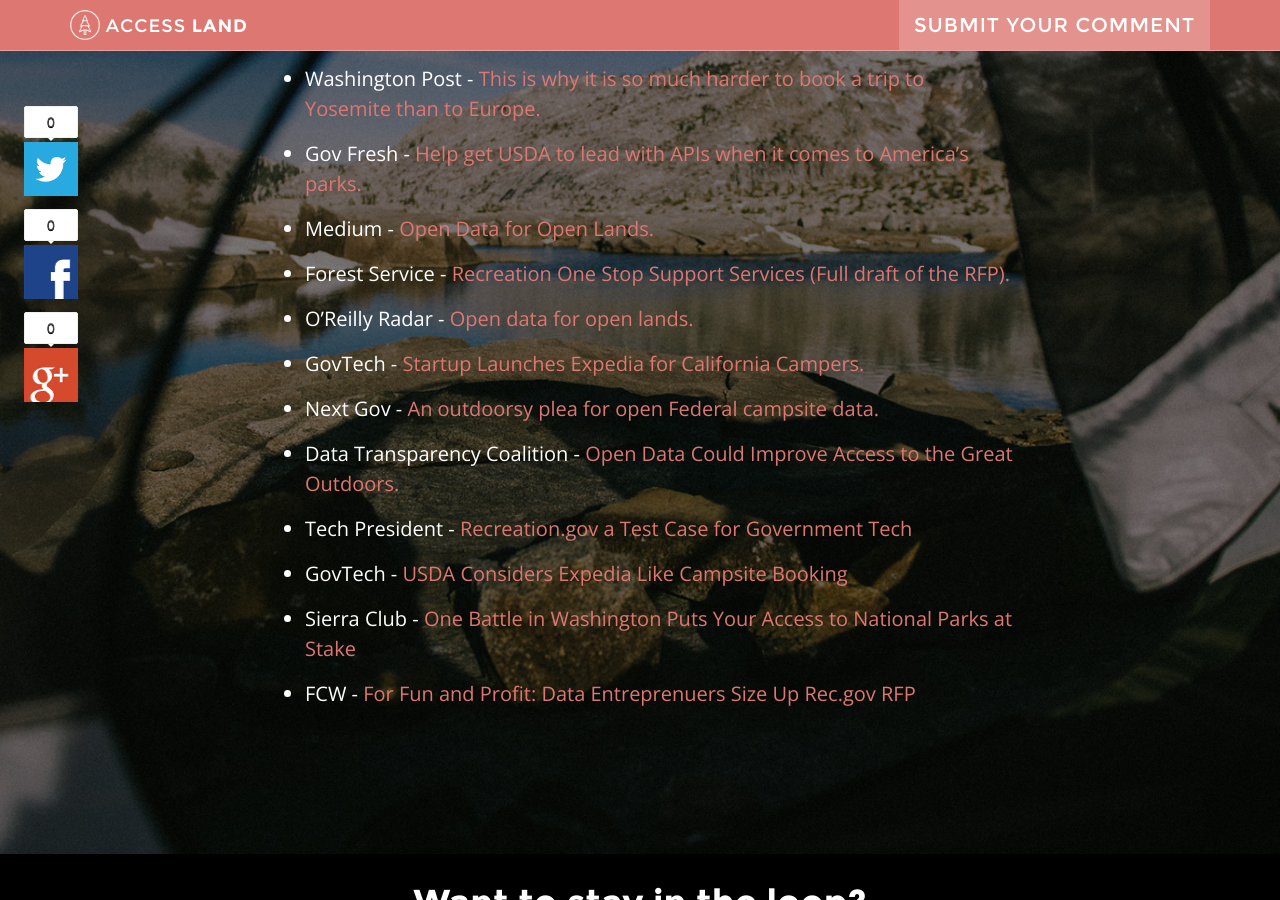
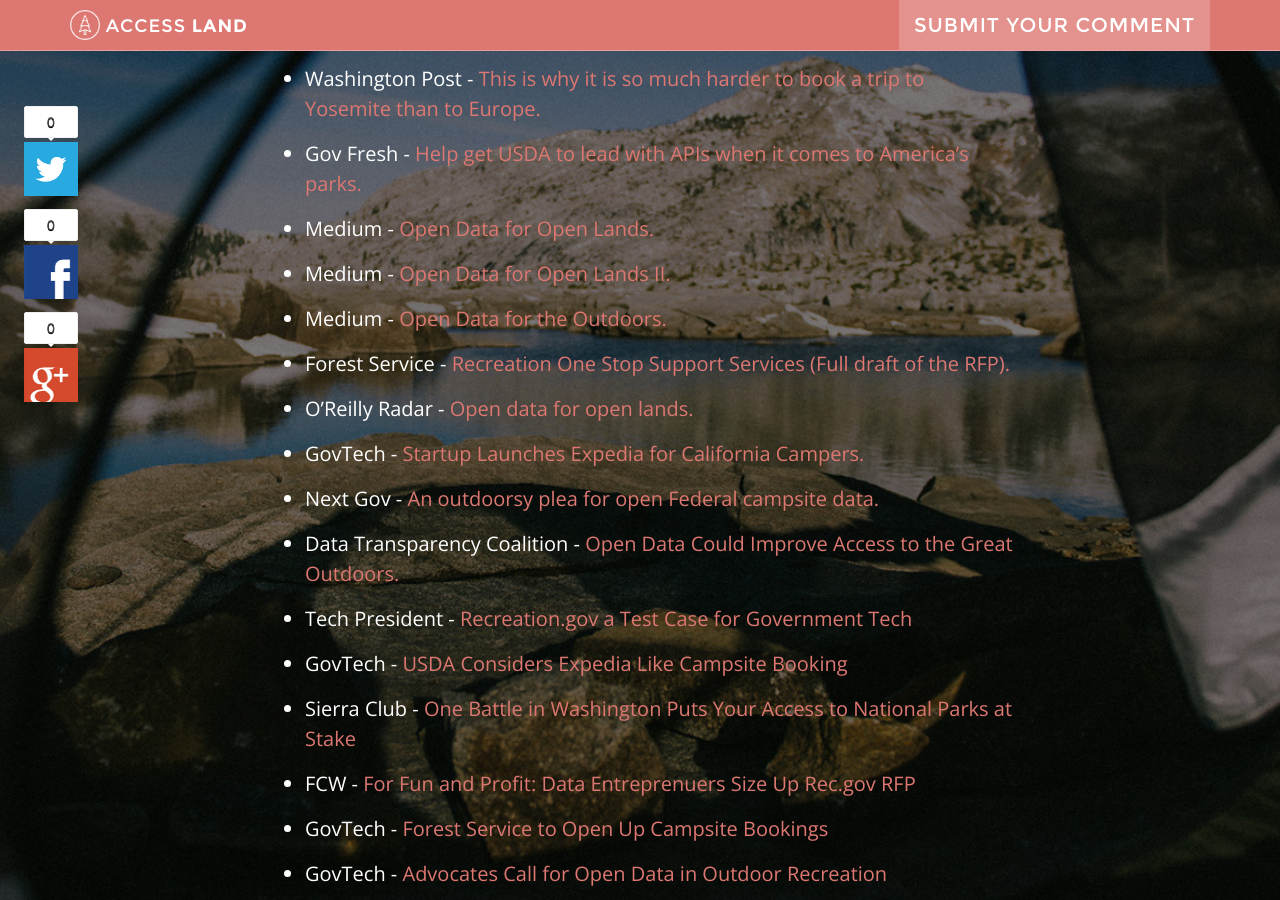
Before and after one commit to mnovinger/accessland.org, a Jekyll site: the page index.html, which Jekyll copies as it is, in a window 1280 px wide and 900 px high, scrolled down 4756 px. Built offline with Jekyll 4.4.1, drawn with Linux system fonts in a browser that asks for light colours.

Commit message:
Updated press

```diff
--- a/index.html
+++ b/index.html
@@ -367,6 +367,10 @@
 
               <li>Medium - <a href="https://medium.com/@alyraz/open-data-for-93af9d3d30aa" target="_blank">Open Data for Open Lands.</a></li>
 
+              <li>Medium - <a href="https://medium.com/@alyraz/open-data-for-open-lands-part-ii-e8e54b0307e3" target="_blank">Open Data for Open Lands II.</a></li>
+
+              <li>Medium - <a href="https://medium.com/@alyraz/open-data-for-the-outdoors-b61646b1d2f3" target="_blank">Open Data for the Outdoors.</a></li>
+
               <li>Forest Service - <a href="https://www.fbo.gov/index?s=opportunity&mode=form&tab=core&id=e5217340ca48fd877f79848cb065ce56&_cview=0" target="_blank">Recreation One Stop Support Services (Full draft of the RFP).</a></li>
 
               <li>O’Reilly Radar - <a href="http://radar.oreilly.com/2014/10/open-data-for-open-lands.html" target="_blank">Open data for open lands.</a></li>
@@ -384,6 +388,10 @@
               <li>Sierra Club - <a href="http://www.sierraclub.org/sierra/2014-6-november-december/green-life/one-battle-washington-puts-your-access-national-parks" target="_blank">One Battle in Washington Puts Your Access to National Parks at Stake</a></li>
 
               <li>FCW - <a href="http://fcw.com/articles/2014/12/16/for-fun-and-profit.aspx" target="_blank">For Fun and Profit: Data Entreprenuers Size Up Rec.gov RFP</a></li>
+
+              <li>GovTech - <a href="http://www.govtech.com/federal/Forest-Service-to-Open-Up-Campsite-Bookings.html" target="_blank">Forest Service to Open Up Campsite Bookings</a></li>
+
+              <li>GovTech - <a href="http://www.govtech.com/opinion/Advocates-Call-for-Open-Data-in-Outdoor-Recreation.html" target="_blank">Advocates Call for Open Data in Outdoor Recreation</a></li>
             </ul>
           </div>
         </div>
```
